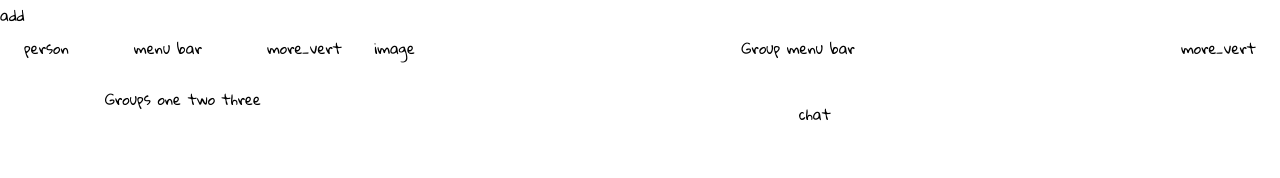
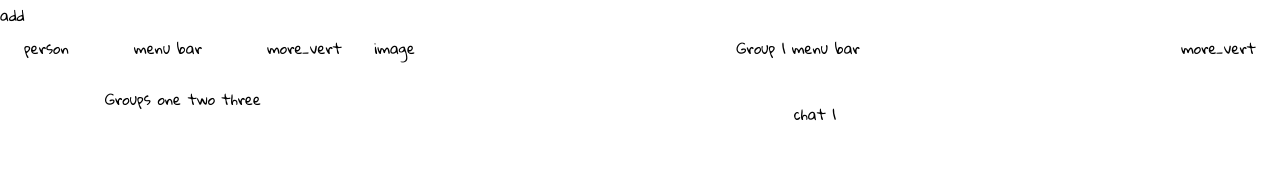
Before and after one commit to sebbmn/blah, a Svelte app in the folder blah-svelte/: page /group/1 in a window 1280 px wide. Shown: the top 178 px of the page. Built offline with nearby package versions, Linux system fonts and the light colour scheme.

Commit message:
feat: add simple routing to groups & chats

```diff
--- a/blah-svelte/src/lib/Chat.svelte
+++ b/blah-svelte/src/lib/Chat.svelte
@@ -1,9 +1,11 @@
 <script>
 import { WiredCard } from 'wired-elements';
+
+export let chat;
 </script>
 
 <wired-card elevation="2" class="chat">
-  <p>chat</p>
+  <p>chat {chat.id}</p>
 </wired-card>
 
 <style>
--- a/blah-svelte/src/lib/GroupList.svelte
+++ b/blah-svelte/src/lib/GroupList.svelte
@@ -37,7 +37,7 @@ function addGroup(e) {
   </wired-icon-button>
   <wired-listbox selected="two" class="group-listbox">
     {#each groupList as group}
-      <wired-item value={group.id} on:click="{() => navigate(group.name)}">
+      <wired-item value={group.id} on:click="{() => navigate(`/group/${group.id}`)}">
         {group.name}
       </wired-item>
 	  {/each}
--- a/blah-svelte/src/lib/GroupMenubar.svelte
+++ b/blah-svelte/src/lib/GroupMenubar.svelte
@@ -1,12 +1,14 @@
 <script>
   import { WiredCard } from 'wired-elements';
   import { WiredIconButton } from 'wired-elements';
+
+  export let group;
 </script>
 
 <wired-card elevation="2" class="group-menubar">
   <div class="group-menubar-container">
     <mwc-icon class="group-menubar-icon">image</mwc-icon>
-    <p>Group menu bar</p>
+    <p>Group {group.id} menu bar</p>
     <mwc-icon class="group-menubar-icon">more_vert</mwc-icon>
   </div>
 </wired-card>
--- a/blah-svelte/src/views/Center.svelte
+++ b/blah-svelte/src/views/Center.svelte
@@ -1,14 +1,29 @@
 <script>
+import { Route } from "svelte-navigator";
 import GroupMenubar from '../lib/GroupMenubar.svelte';
 import Chat from '../lib/Chat.svelte';
+
+function getGroup(id) {
+  return {
+    id: id
+  }
+}
+
+function getChat(id) {
+  return {
+    id: id
+  }
+}
 </script>
 
-<div class="center-top">
-  <GroupMenubar />
-</div>
-<div class="center-middle">
-  <Chat />
-</div>
+<Route path="/group/:id" let:params>
+  <div class="center-top">
+      <GroupMenubar group={getGroup(params.id)}/>
+  </div>
+  <div class="center-middle">
+      <Chat chat={getChat(params.id)}/>
+  </div>
+</Route>
 
 <style>
 .center-top {
```
